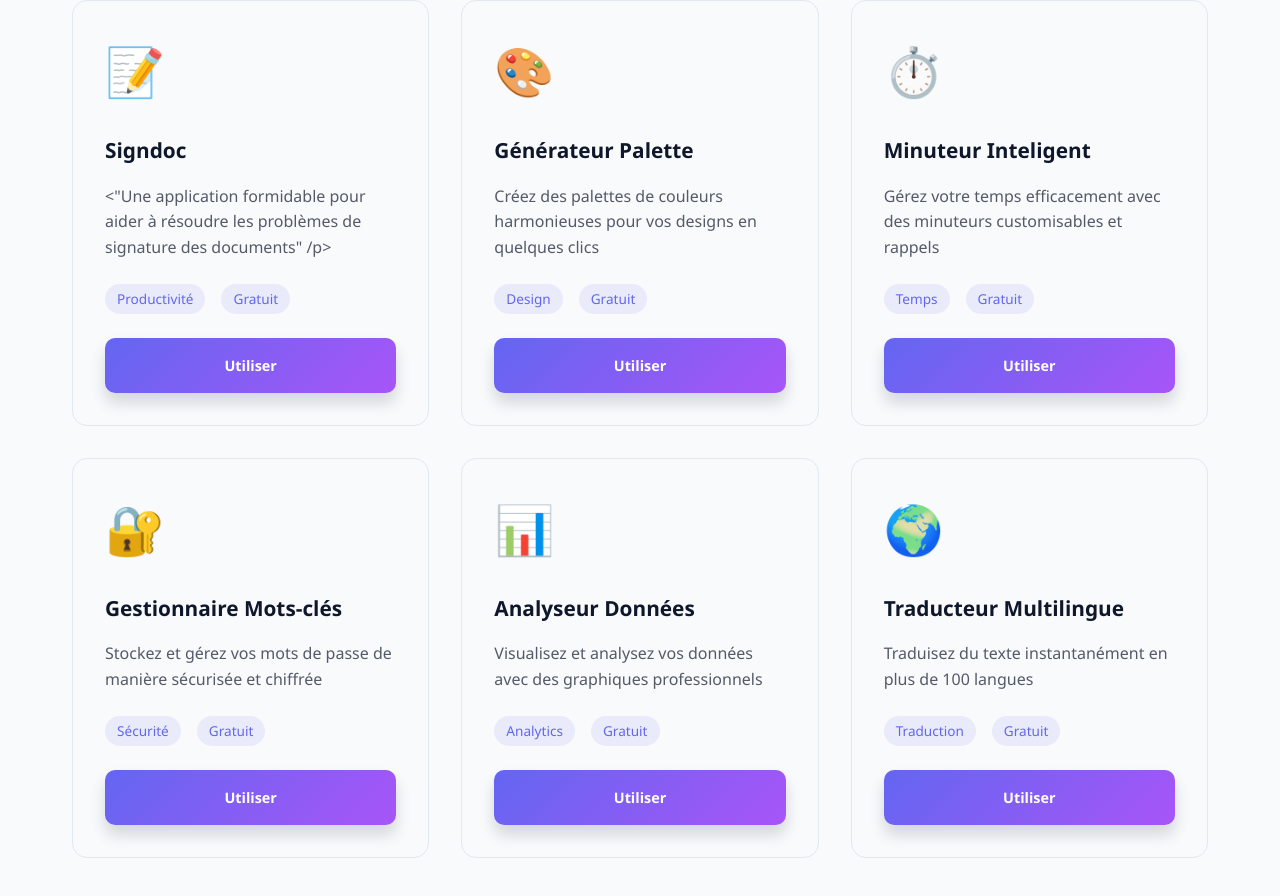
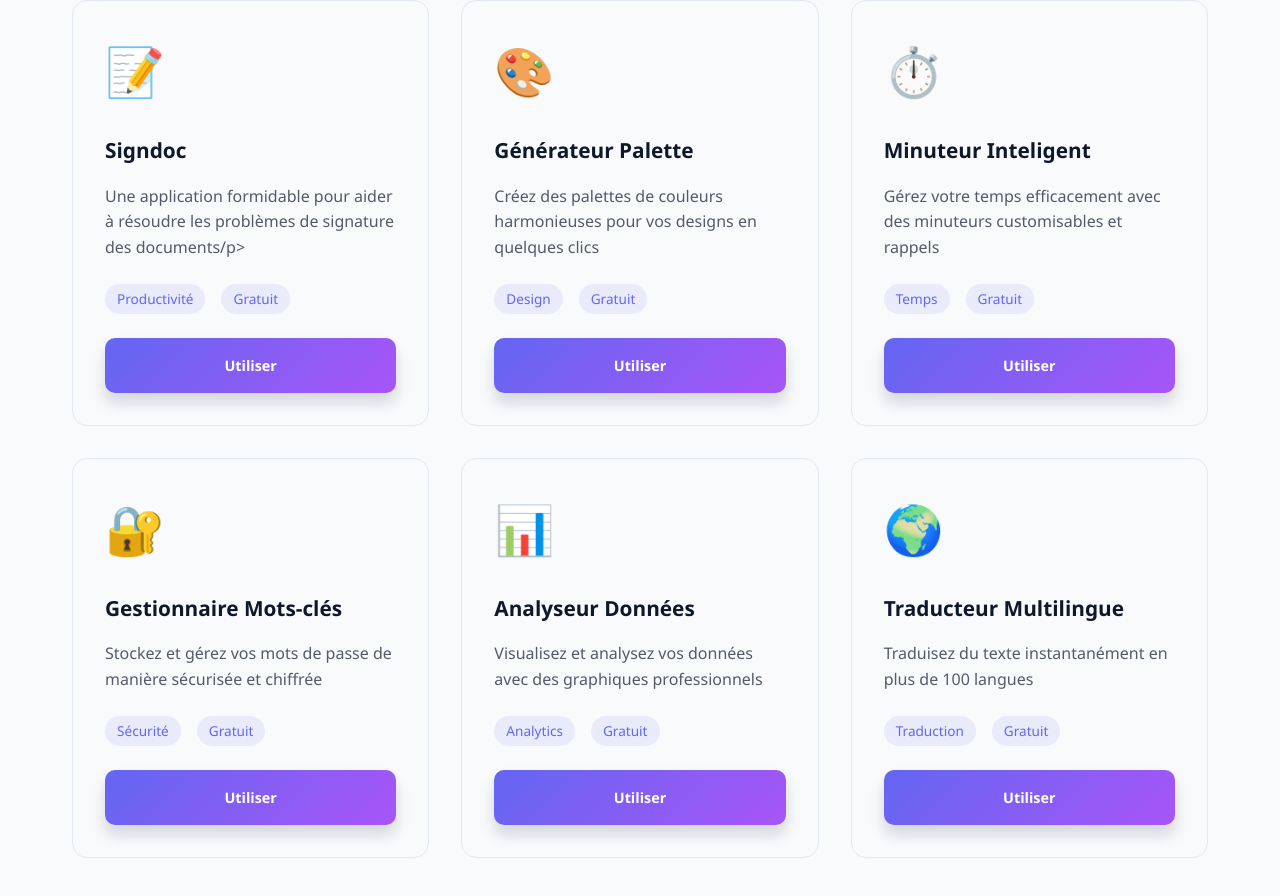
Before and after one commit to compaoref/Appline, a plain HTML site: page index.html in a window 1280 px wide. Shown: the part 2115-3011 px from the top of the page. Drawn offline with Linux system fonts and the light colour scheme.

Commit message:
Update index.html

```diff
--- a/index.html
+++ b/index.html
@@ -141,7 +141,7 @@
                 <div class="app-card">
                     <div class="app-icon">📝</div>
                     <h3 class="app-name">Signdoc</h3>
-                    <p class="app-desc"><"Une application formidable pour aider à résoudre les problèmes de signature des documents" /p>
+                    <p class="app-desc">Une application formidable pour aider à résoudre les problèmes de signature des documents/p>
                     <div class="app-tags">
                         <span class="tag">Productivité</span>
                         <span class="tag">Gratuit</span>
```
